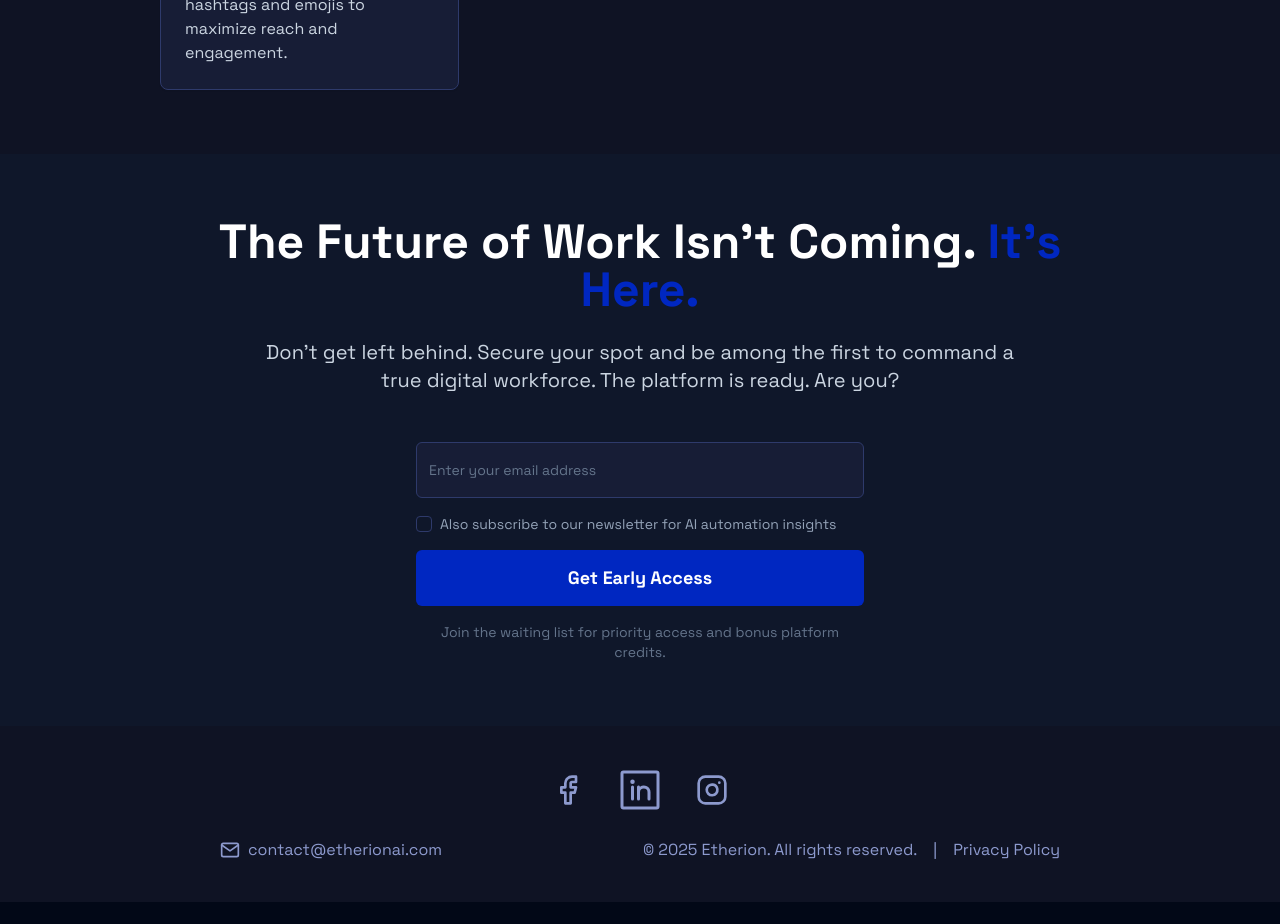
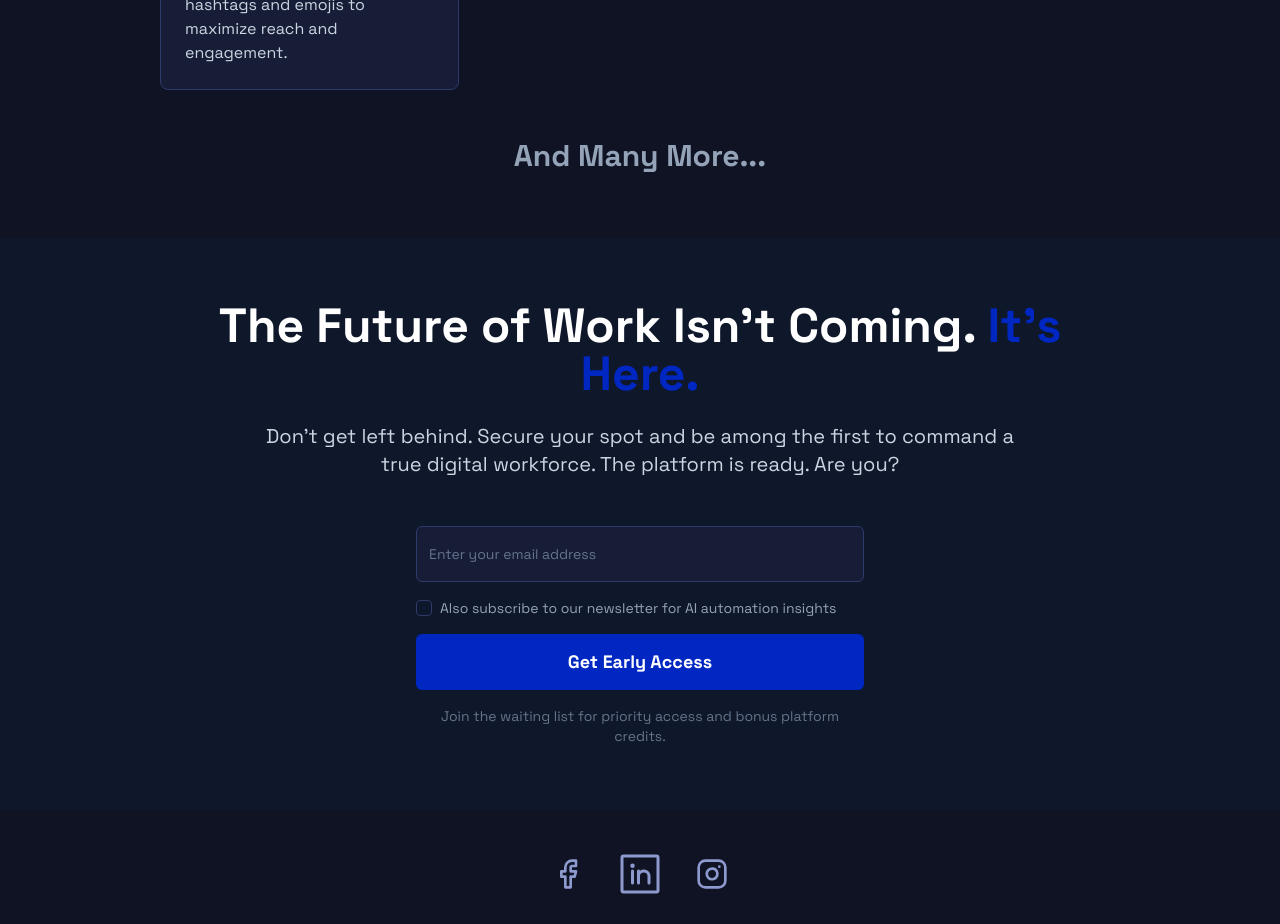
Before and after one commit to Saturn99X/etherion-ai-genesis, a React (Vite) app: page / in a window 1280 px wide. Shown: the part 3540-4464 px from the top of the page. Before the commit the page ends 4442 px from the top, so only its background shows below. Built offline with nearby package versions, Linux system fonts and the light colour scheme.

Commit message:
Add "And Many More..." to page
Add text to the end of the agent teams enumeration on the Join the Revolution page.

```diff
--- a/src/pages/JoinTheRevolution.tsx
+++ b/src/pages/JoinTheRevolution.tsx
@@ -222,6 +222,10 @@ const JoinTheRevolution = () => {
                 </Card>
               ))}
             </div>
+
+            <div className="text-center mt-12">
+              <p className="text-2xl md:text-3xl font-bold text-slate-400">And Many More...</p>
+            </div>
           </div>
         </section>
 
```
